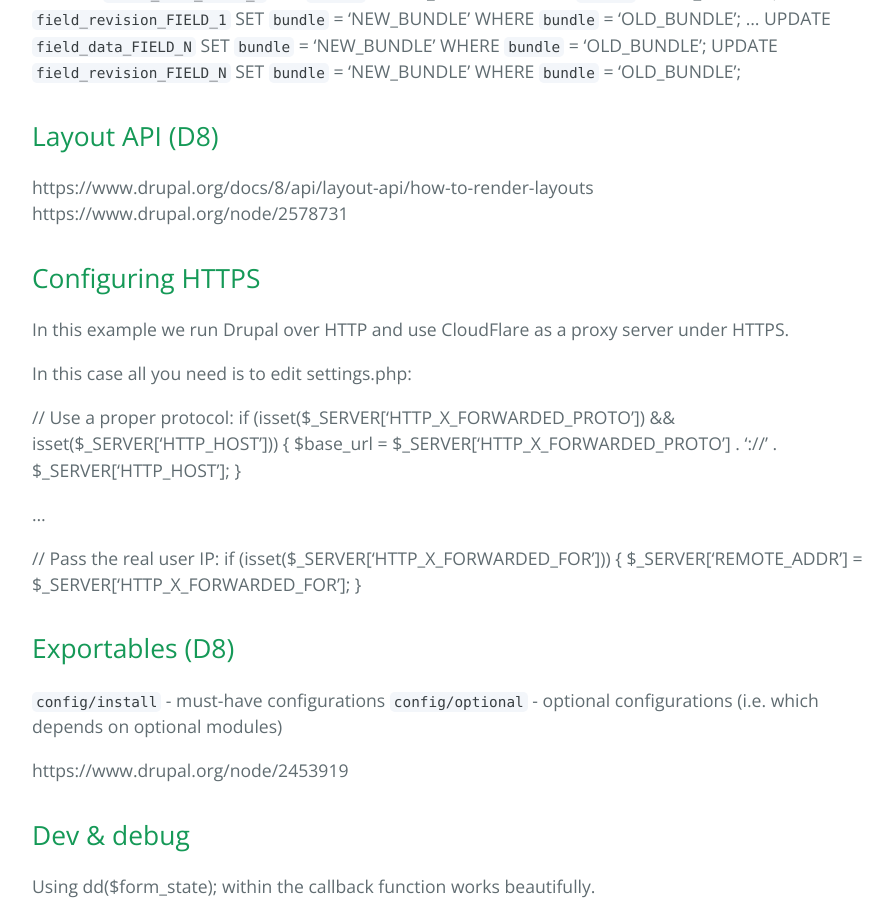
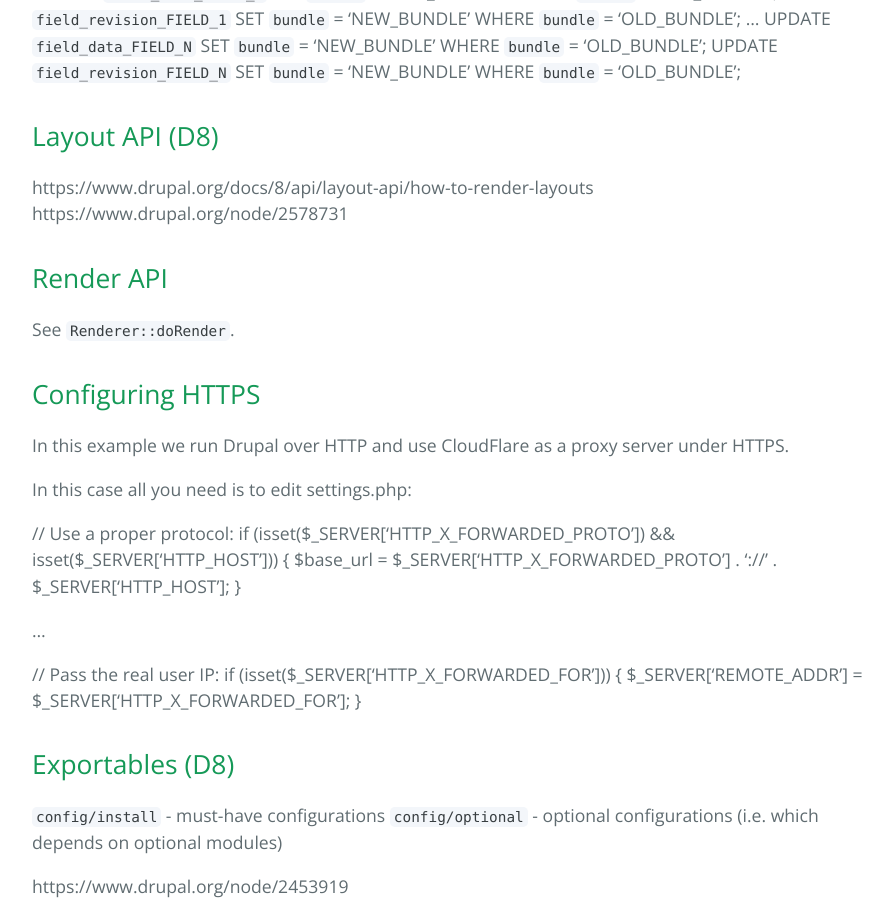
Before and after one commit to highweb/web-wiki, a Jekyll site: the page built from drupal.md, in a window 1280 px wide and 900 px high, scrolled down 2227 px. Shown: the whole window, without its empty margins (192-1085 px from the left). Built offline with Jekyll 4.4.1, drawn with Linux system fonts in a browser that asks for light colours.

Commit message:
Update drupal.md

```diff
--- a/drupal.md
+++ b/drupal.md
@@ -107,6 +107,11 @@ https://www.drupal.org/docs/8/api/layout-api/how-to-render-layouts
 https://www.drupal.org/node/2578731
 
 
+## Render API
+
+See `Renderer::doRender`.
+
+
 ## Configuring HTTPS
 
 In this example we run Drupal over HTTP and use CloudFlare as a proxy server under HTTPS.
```
